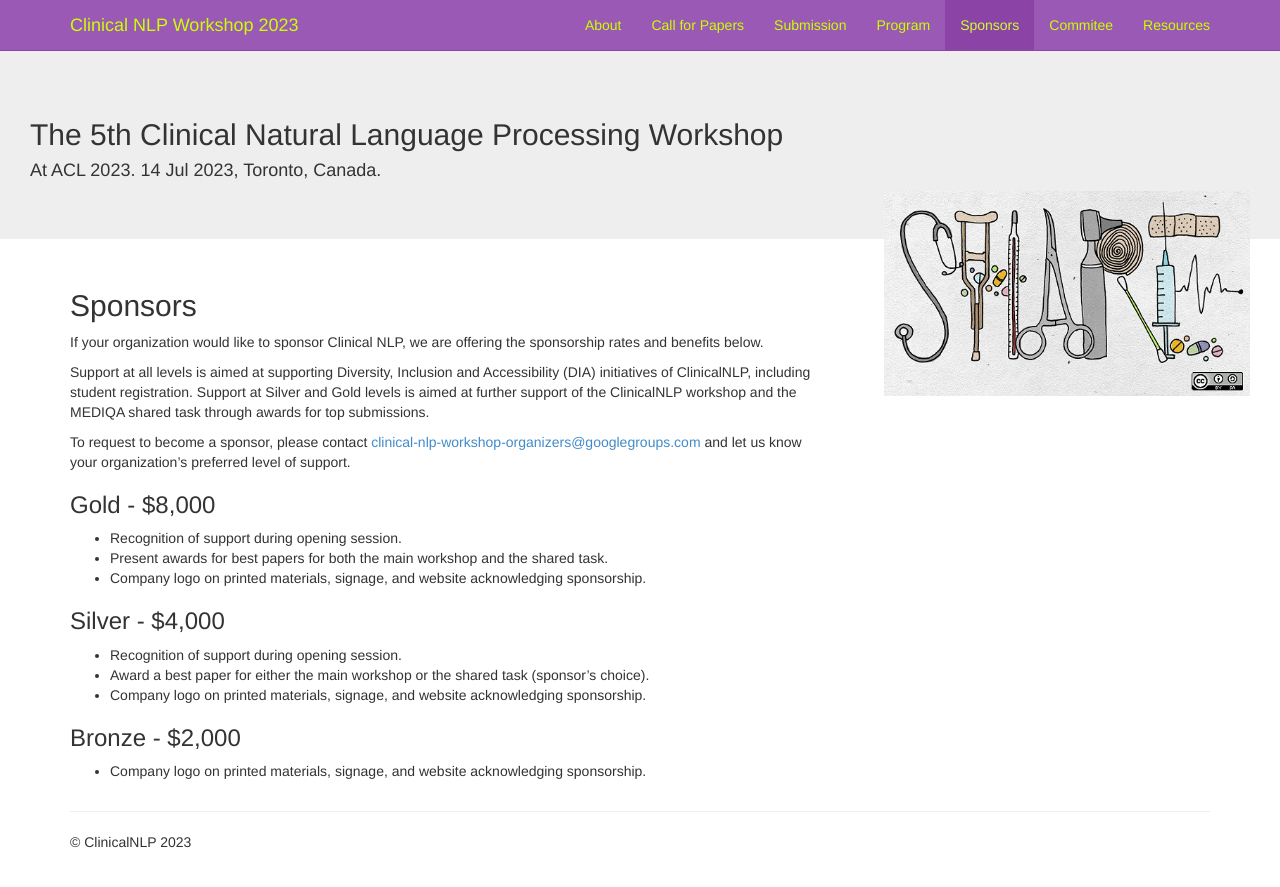
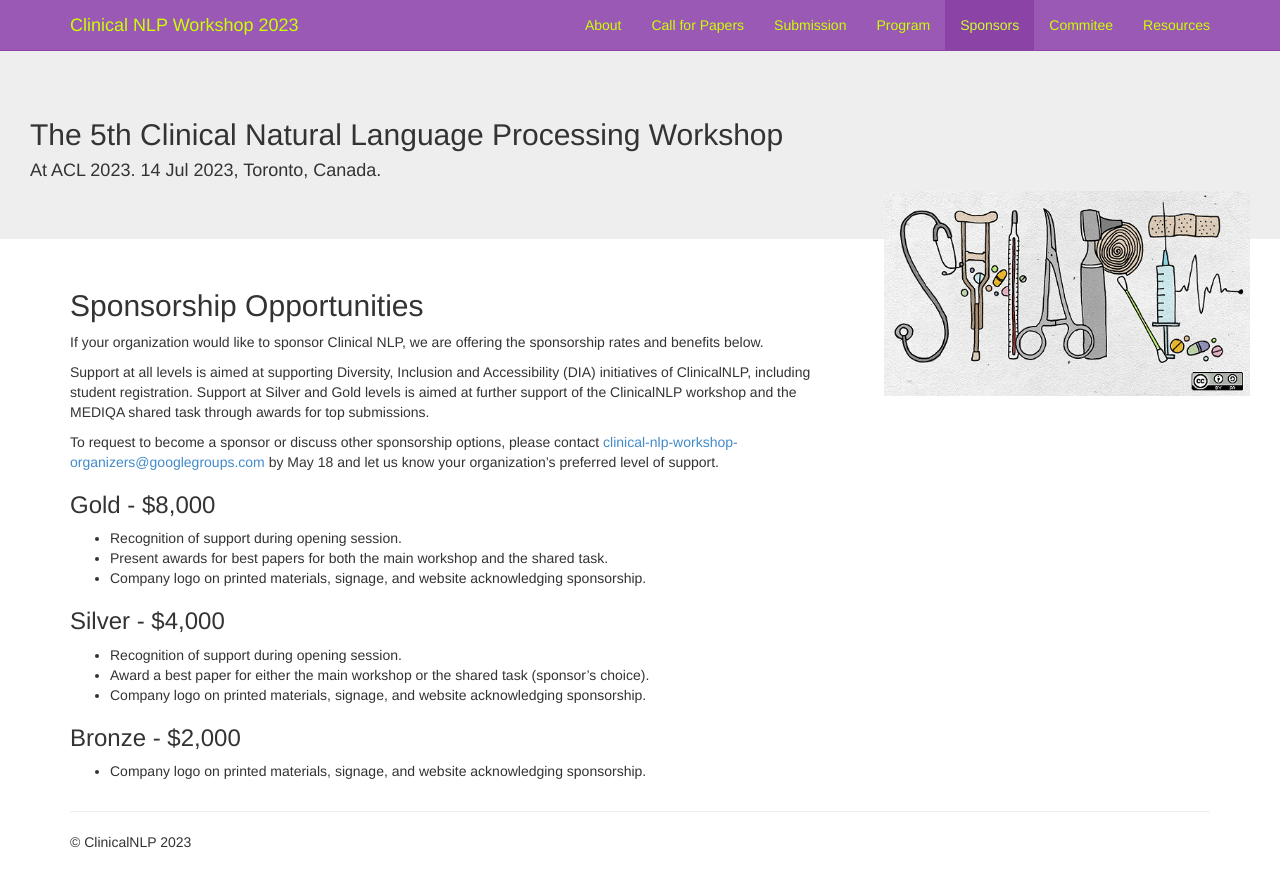
Before and after one commit to clinical-nlp/clinical-nlp.github.io, a Jekyll site: the page built from 2023/sponsors.md, in a window 1280 px wide. Shown: the top 887 px of the page. Built offline with Jekyll 4.4.1, drawn with Linux system fonts in a browser that asks for light colours; nearby versions of some CDN libraries; comment, search, counter and statistics services are not loaded.

Commit message:
Update sponsors.md

```diff
--- a/2023/sponsors.md
+++ b/2023/sponsors.md
@@ -3,13 +3,13 @@
 layout: default_2023
 ---
 
-## Sponsors
+## Sponsorship Opportunities
 If your organization would like to sponsor Clinical NLP, we are offering the sponsorship rates and benefits below.
 
 Support at all levels is aimed at supporting Diversity, Inclusion and Accessibility (DIA) initiatives of ClinicalNLP, including student registration.
 Support at Silver and Gold levels is aimed at further support of the ClinicalNLP workshop and the MEDIQA shared task through awards for top submissions.
 
-To request to become a sponsor, please contact <clinical-nlp-workshop-organizers@googlegroups.com> and let us know your organization's preferred level of support.
+To request to become a sponsor or discuss other sponsorship options, please contact <clinical-nlp-workshop-organizers@googlegroups.com> by May 18 and let us know your organization's preferred level of support.
 
 ### Gold - $8,000
 * Recognition of support during opening session.
```
